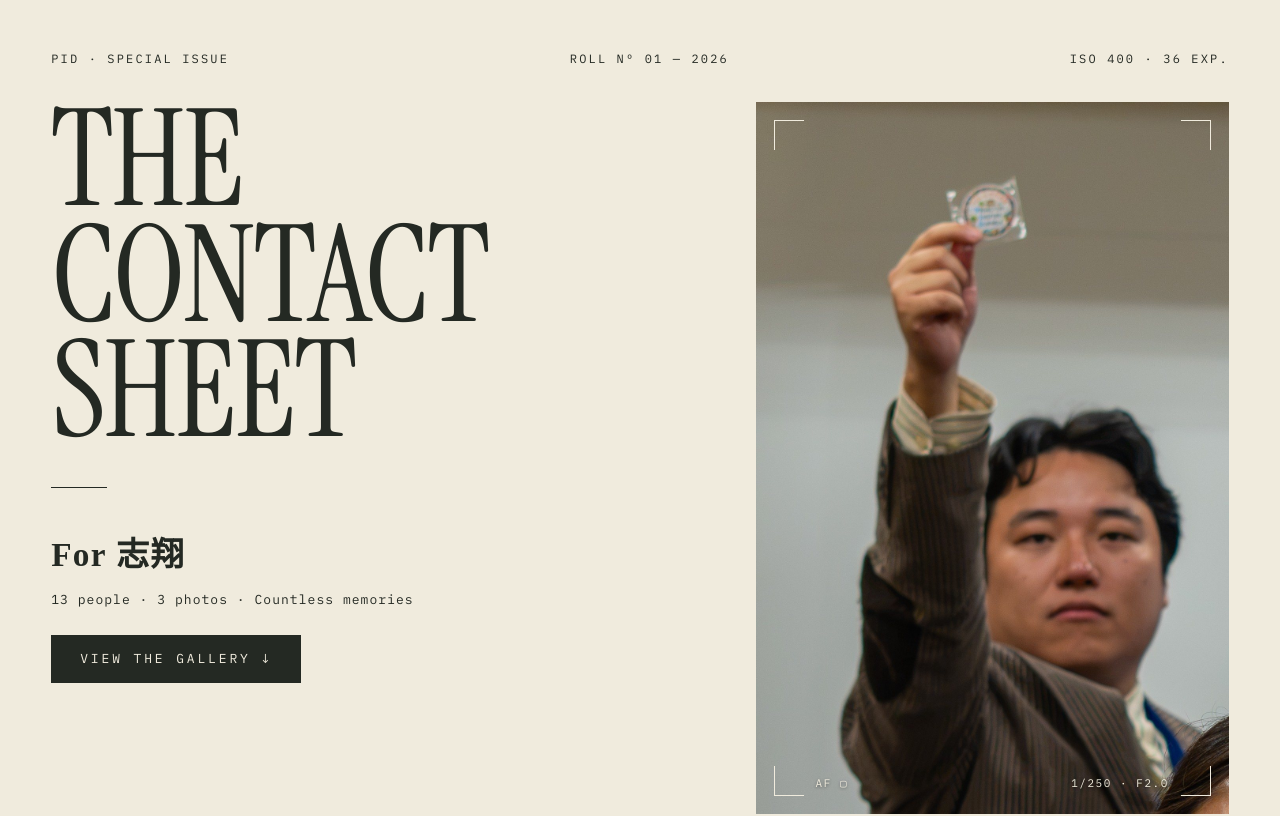
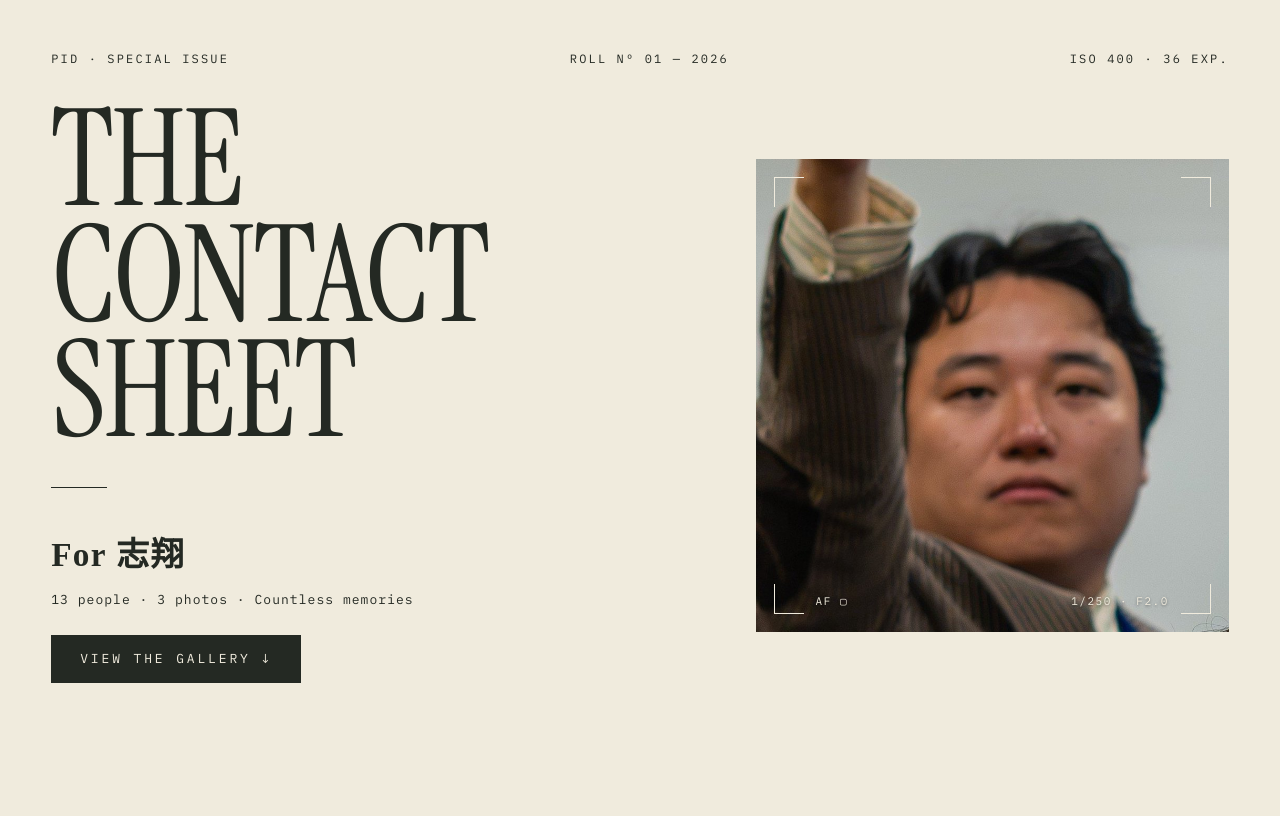
Before and after one commit to Shenny-ops/for-chi-cheung, a plain HTML site: page index.html in a window 1280 px wide. Shown: the top 816 px of the page. Drawn offline with Linux system fonts and the light colour scheme.

Commit message:
Square face-centered cover photo
Co-Authored-By: Claude Opus 5.5 <noreply@anthropic.com>
Claude-Session: https://claude.ai/code/session_01WH4vcWWaeDNji5ZHWZhKeu

```diff
--- a/css/style.css
+++ b/css/style.css
@@ -41,7 +41,7 @@ button { font: inherit; color: inherit; }
 .meta-bar { display: flex; flex-wrap: wrap; justify-content: space-between; gap: 8px 24px; margin-bottom: clamp(20px, 3vw, 36px); }
 
 .cover-grid {
-  display: flex; flex-wrap: wrap-reverse; align-items: flex-end;
+  display: flex; flex-wrap: wrap-reverse; align-items: center;
   justify-content: space-between; gap: clamp(28px, 4vw, 64px);
 }
 .cover-text { flex: 1 1 520px; min-width: 0; display: flex; flex-direction: column; gap: clamp(24px, 3vw, 40px); padding-bottom: 6px; }
--- a/index.html
+++ b/index.html
@@ -21,7 +21,7 @@
   <link rel="preconnect" href="https://fonts.googleapis.com">
   <link rel="preconnect" href="https://fonts.gstatic.com" crossorigin>
   <link rel="stylesheet" href="https://fonts.googleapis.com/css2?family=Instrument+Serif:ital@0;1&family=IBM+Plex+Mono:wght@400;500&family=Noto+Serif+TC:wght@400;600&display=swap">
-  <link rel="preload" as="image" href="images/photo-02.jpg">
+  <link rel="preload" as="image" href="images/cover-square.jpg">
   <link rel="stylesheet" href="css/style.css">
 </head>
 <body>
@@ -45,7 +45,7 @@
       </div>
 
       <figure class="cover-photo viewfinder">
-        <img src="images/photo-02.jpg" width="1198" height="1802" alt="封面照片：高高舉起小徽章的一刻">
+        <img src="images/cover-square.jpg" width="900" height="900" alt="封面照片：高高舉起小徽章的一刻">
         <span class="corner tl"></span><span class="corner tr"></span>
         <span class="corner bl"></span><span class="corner br"></span>
         <div class="readout mono" aria-hidden="true"><span>AF ▢</span><span>1/250 · F2.0</span></div>
```
Also changed, not shown: images/cover-square.jpg (added).
